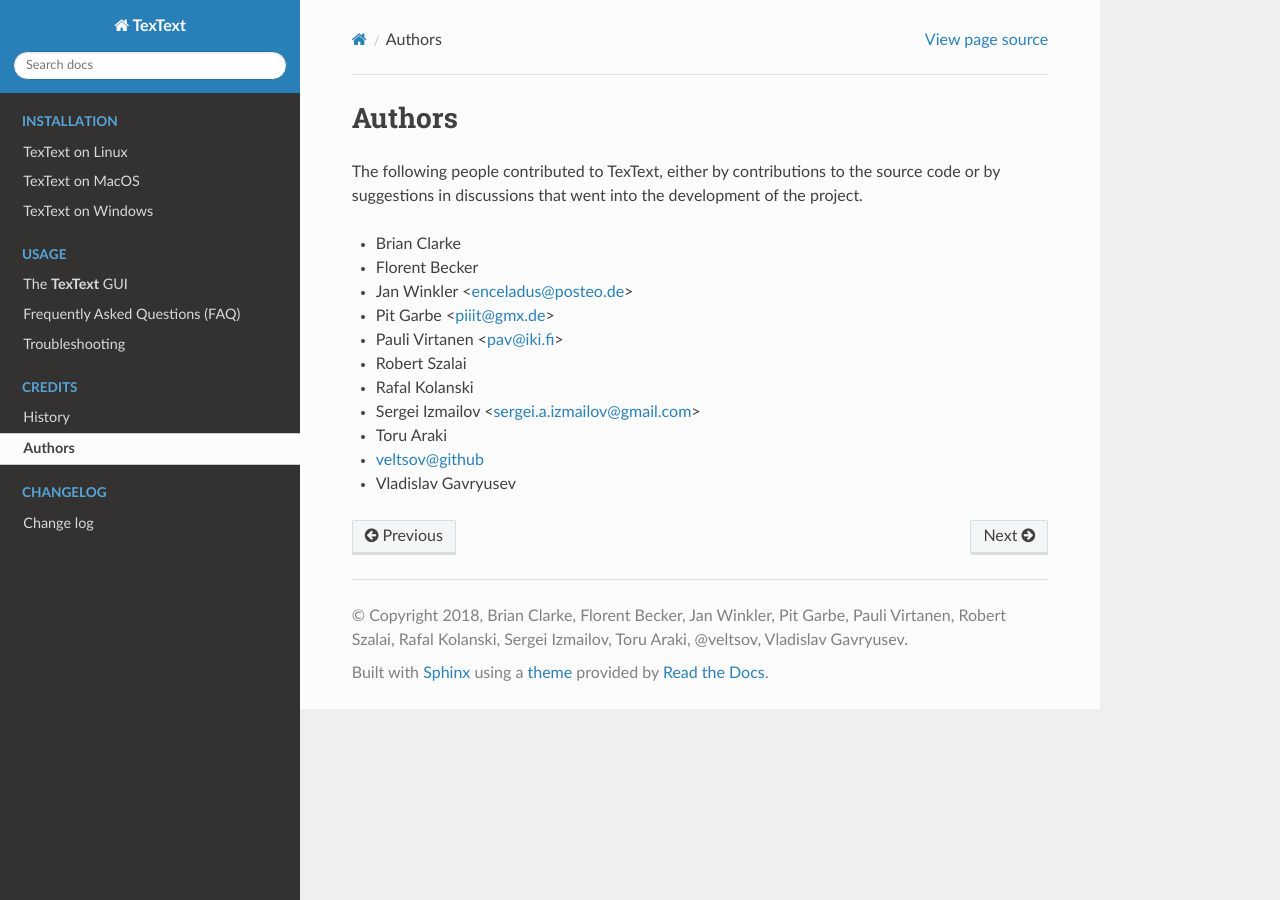
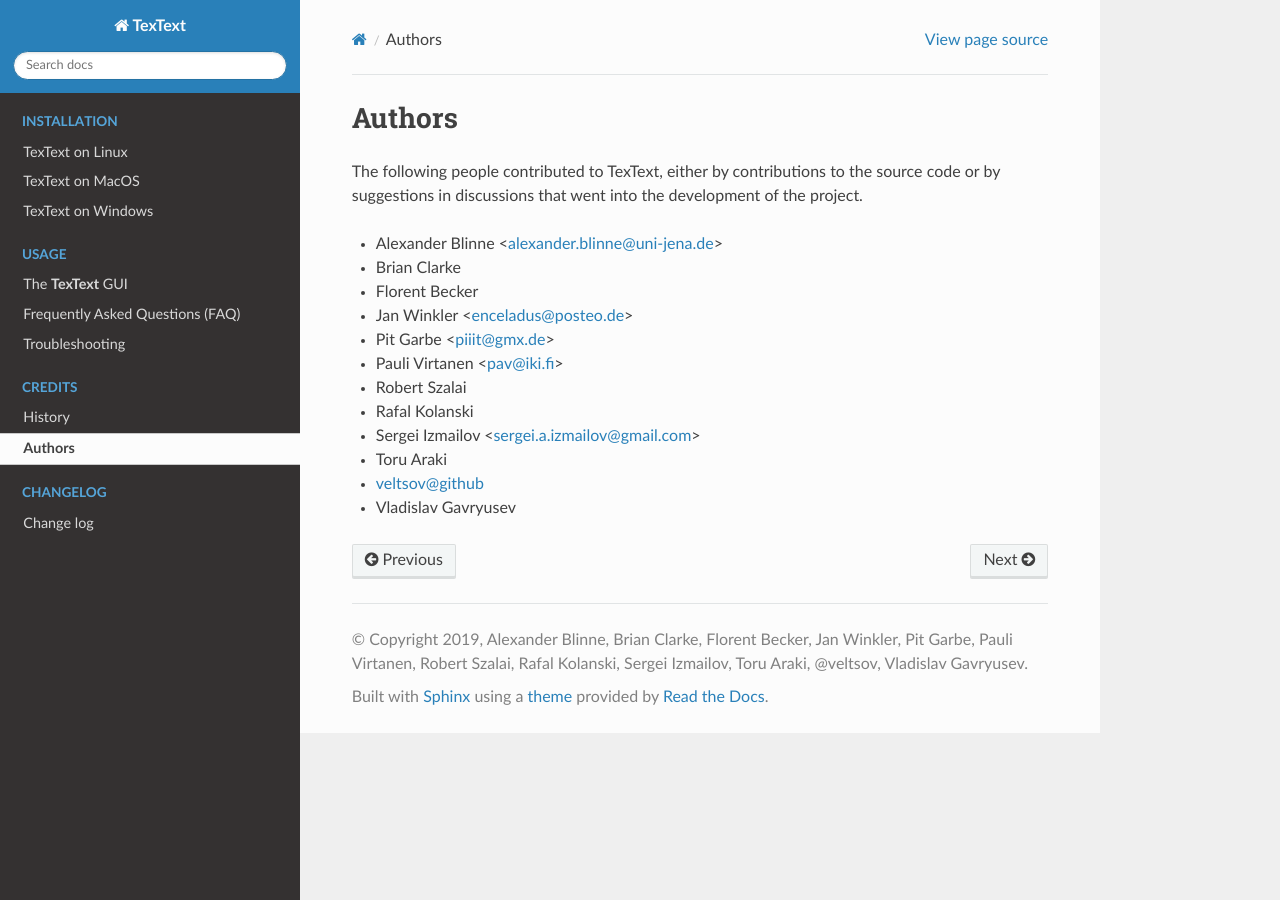
Before and after one commit to textext/textext, a Sphinx documentation site: the page built from docs/source/authors.rst, in a window 1280 px wide. Built offline with Sphinx 7.4.7 and the Read the Docs theme 2.0.0, drawn with Linux system fonts in a browser that asks for light colours.

Commit message:
Doc: Updated list of contributors

```diff
--- a/AUTHORS.rst
+++ b/AUTHORS.rst
@@ -2,7 +2,7 @@
 contributions to the source code or by suggestions in discussions that
 went into the development of the project.
 
-
+- Alexander Blinne <alexander.blinne@uni-jena.de>
 - Brian Clarke
 - Florent Becker
 - Jan Winkler <enceladus@posteo.de>
--- a/docs/source/conf.py
+++ b/docs/source/conf.py
@@ -21,8 +21,8 @@
 # -- Project information -----------------------------------------------------
 
 project = 'TexText'
-copyright = '2018, Brian Clarke, Florent Becker, Jan Winkler, Pit Garbe, Pauli Virtanen, Robert Szalai, Rafal Kolanski, Sergei Izmailov, Toru Araki, @veltsov, Vladislav Gavryusev'
-author = 'Brian Clarke, Florent Becker, Jan Winkler, Pit Garbe, Pauli Virtanen, Robert Szalai, Rafal Kolanski, Sergei Izmailov, Toru Araki, @veltsov, Vladislav Gavryusev'
+copyright = '2019, Alexander Blinne, Brian Clarke, Florent Becker, Jan Winkler, Pit Garbe, Pauli Virtanen, Robert Szalai, Rafal Kolanski, Sergei Izmailov, Toru Araki, @veltsov, Vladislav Gavryusev'
+author = 'Alexander Blinne, Brian Clarke, Florent Becker, Jan Winkler, Pit Garbe, Pauli Virtanen, Robert Szalai, Rafal Kolanski, Sergei Izmailov, Toru Araki, @veltsov, Vladislav Gavryusev'
 
 # The full version, including alpha/beta/rc tags
 release = open("../../extension/textext/VERSION").readline().strip()
@@ -136,7 +136,7 @@
 #  author, documentclass [howto, manual, or own class]).
 latex_documents = [
     (master_doc, 'TexText.tex', 'TexText Documentation',
-     'Brian Clarke, Florent Becker, Jan Winkler, Pit Garbe, Pauli Virtanen, Robert Szalai, Rafal Kolanski, Sergei Izmailov, Toru Araki, @veltsov, Vladislav Gavryusev', 'manual'),
+     'Alexander Blinne, Brian Clarke, Florent Becker, Jan Winkler, Pit Garbe, Pauli Virtanen, Robert Szalai, Rafal Kolanski, Sergei Izmailov, Toru Araki, @veltsov, Vladislav Gavryusev', 'manual'),
 ]
 
 
```
